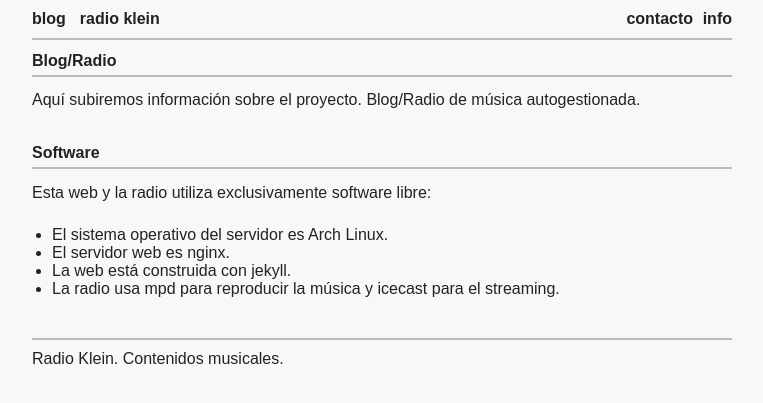
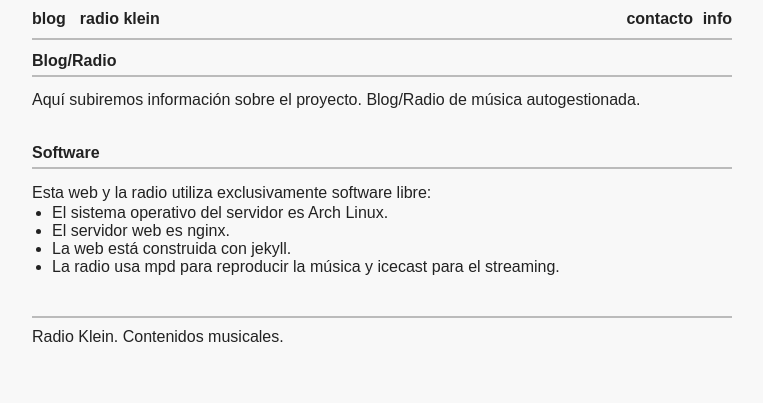
Before and after one commit to haztecaso/radio-klein, a Jekyll site: the page built from info.md, in a window 1280 px wide. Shown: the top 403 px of the page, without its empty margins (258-1021 px from the left). Built offline with Jekyll 4.4.1, drawn with Linux system fonts in a browser that asks for light colours.

Commit message:
Automated commit

```diff
--- a/assets/styles.css
+++ b/assets/styles.css
@@ -20,7 +20,7 @@ h3{ font-size: 100%; }
 p{ margin-bottom:1.4em; line-height:1.35;}
 hr{ border:0; border-top: 2px solid #aaa; }
 ul{ margin-left: 20px;}
-ul ~ p { margin-bottom:0px; }
+p + ul { margin-top:-1.4em; }
 ul.inline li{ display:inline;}
 li{padding-right:0.3em;}
 
```
